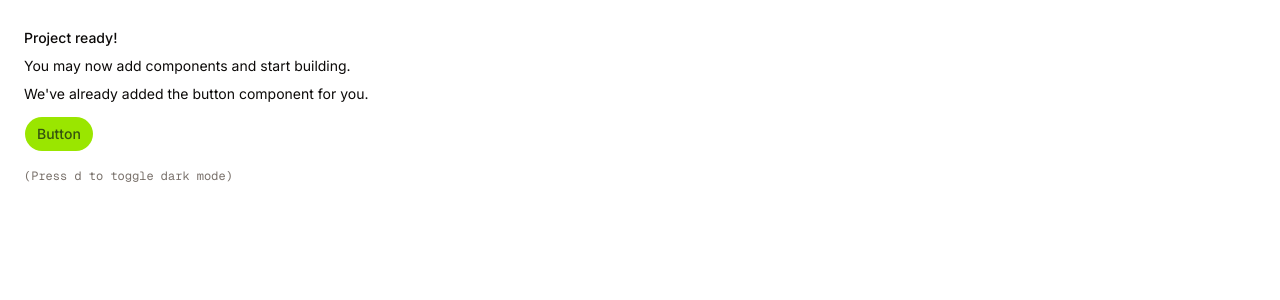
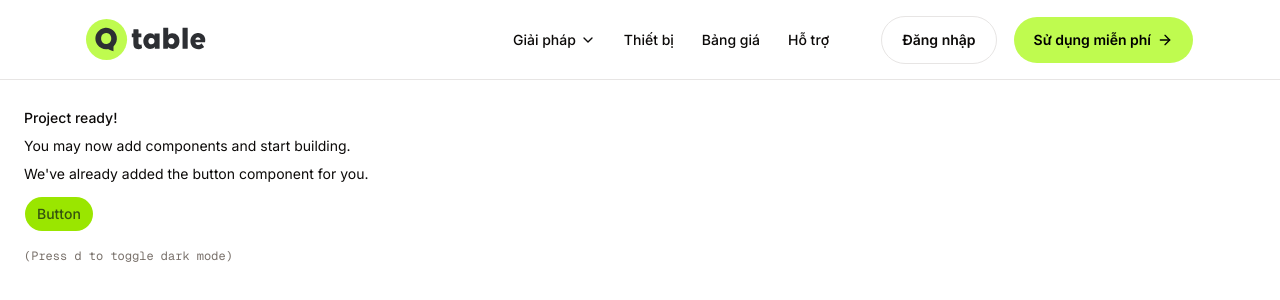
Before and after one commit to atuandev/bc-demo, a Next.js app: page / in a window 1280 px wide. Shown: the top 300 px of the page. Built offline with nearby package versions, Linux system fonts and the light colour scheme.

Commit message:
feat: handle nav

```diff
--- a/app/layout.tsx
+++ b/app/layout.tsx
@@ -2,6 +2,7 @@ import { Geist_Mono, Inter } from "next/font/google"
 
 import "./globals.css"
 import { ThemeProvider } from "@/components/theme-provider"
+import { Navbar } from "@/components/navbar"
 import { cn } from "@/lib/utils"
 
 const inter = Inter({ subsets: ["latin"], variable: "--font-sans" })
@@ -28,7 +29,10 @@ export default function RootLayout({
       )}
     >
       <body suppressHydrationWarning>
-        <ThemeProvider>{children}</ThemeProvider>
+        <ThemeProvider>
+          <Navbar />
+          {children}
+        </ThemeProvider>
       </body>
     </html>
   )
--- /dev/null
+++ b/components/navbar.tsx
@@ -0,0 +1,156 @@
+"use client"
+
+import { ArrowRight, ChevronUp } from "lucide-react"
+import Image from "next/image"
+import Link from "next/link"
+import { useRef, useState } from "react"
+
+import { Button } from "@/components/ui/button"
+import { cn } from "@/lib/utils"
+
+type DropdownItem = {
+  label: string
+  href: string
+  hasArrow?: boolean
+  isBold?: boolean
+}
+
+type NavItem = {
+  label: string
+  href: string
+  hasDropdown?: boolean
+  dropdownItems?: DropdownItem[]
+}
+
+const navItems: NavItem[] = [
+  {
+    label: "Giải pháp",
+    href: "/#",
+    hasDropdown: true,
+    dropdownItems: [
+      { label: "Lorem ipsum dolor", href: "/#" },
+      {
+        label: "Sed do eiusmod tempor",
+        href: "/#",
+        hasArrow: true,
+        isBold: true,
+      },
+      { label: "Lorem ipsum dolor", href: "/#" },
+      { label: "Sed do eiusmod tempor", href: "/#" },
+    ],
+  },
+  { label: "Thiết bị", href: "/#" },
+  { label: "Bảng giá", href: "/#" },
+  { label: "Hỗ trợ", href: "/#" },
+]
+
+export function Navbar() {
+  const [openDropdown, setOpenDropdown] = useState<string | null>(null)
+  const closeTimeoutRef = useRef<ReturnType<typeof setTimeout> | null>(null)
+
+  function handleMouseEnter(label: string) {
+    if (closeTimeoutRef.current) {
+      clearTimeout(closeTimeoutRef.current)
+      closeTimeoutRef.current = null
+    }
+    setOpenDropdown(label)
+  }
+
+  function handleMouseLeave() {
+    closeTimeoutRef.current = setTimeout(() => {
+      setOpenDropdown(null)
+    }, 150)
+  }
+
+  return (
+    <nav className="relative flex h-20 w-full items-center justify-between border-b px-[86px] py-[24px]">
+      {/* Logo */}
+      <Link href="/" className="shrink-0">
+        <Image src="/Logo-v2.svg" alt="Logo" width={120} height={32} />
+      </Link>
+
+      {/* Center nav items */}
+      <div className="flex items-center gap-10">
+        <ul className="flex items-center gap-1">
+          {navItems.map((item) => (
+            <li
+              key={item.label}
+              className="relative px-3 py-2"
+              onMouseEnter={() =>
+                item.hasDropdown && handleMouseEnter(item.label)
+              }
+              onMouseLeave={() => item.hasDropdown && handleMouseLeave()}
+            >
+              <Link
+                href={item.href}
+                className="flex items-center gap-1 text-sm font-medium transition-colors"
+              >
+                {item.label}
+                {item.hasDropdown && (
+                  <ChevronUp
+                    className={cn(
+                      "size-4 transition-transform duration-200",
+                      openDropdown === item.label ? "rotate-0" : "rotate-180",
+                    )}
+                  />
+                )}
+              </Link>
+
+              {/* Dropdown menu */}
+              {item.hasDropdown && item.dropdownItems && (
+                <div
+                  className={cn(
+                    "pointer-events-none absolute top-full left-0 z-50 pt-3 opacity-0 transition-all duration-200",
+                    openDropdown === item.label &&
+                      "pointer-events-auto opacity-100",
+                  )}
+                >
+                  <div className="flex w-[280px] flex-col gap-4 rounded-[12px] border-t bg-popover p-6 shadow-lg">
+                    {item.dropdownItems.map((dropdownItem, idx) => (
+                      <Link
+                        key={idx}
+                        href={dropdownItem.href}
+                        className={cn(
+                          "flex items-center text-sm transition-colors hover:opacity-70 gap-2",
+                          dropdownItem.isBold && "font-semibold",
+                        )}
+                      >
+                        {dropdownItem.label}
+                        {dropdownItem.hasArrow && (
+                          <ArrowRight className="size-4" />
+                        )}
+                      </Link>
+                    ))}
+                  </div>
+                </div>
+              )}
+            </li>
+          ))}
+        </ul>
+
+        {/* Right actions */}
+        <div className="flex items-center gap-4">
+          <Button
+            variant="outline"
+            size="lg"
+            nativeButton={false}
+            render={<Link href="/#" />}
+            className="font-semibold"
+          >
+            Đăng nhập
+          </Button>
+          <Button
+            variant="primary"
+            size="lg"
+            nativeButton={false}
+            render={<Link href="/#" />}
+            className="font-semibold"
+          >
+            Sử dụng miễn phí
+            <ArrowRight className="size-4" />
+          </Button>
+        </div>
+      </div>
+    </nav>
+  )
+}
--- a/components/ui/button.tsx
+++ b/components/ui/button.tsx
@@ -4,7 +4,7 @@ import { cva, type VariantProps } from "class-variance-authority"
 import { cn } from "@/lib/utils"
 
 const buttonVariants = cva(
-  "group/button inline-flex shrink-0 items-center justify-center rounded-4xl border border-transparent bg-clip-padding text-sm font-medium whitespace-nowrap transition-all outline-none select-none focus-visible:border-ring focus-visible:ring-3 focus-visible:ring-ring/30 active:not-aria-[haspopup]:translate-y-px disabled:pointer-events-none disabled:opacity-50 aria-invalid:border-destructive aria-invalid:ring-3 aria-invalid:ring-destructive/20 dark:aria-invalid:border-destructive/50 dark:aria-invalid:ring-destructive/40 [&_svg]:pointer-events-none [&_svg]:shrink-0 [&_svg:not([class*='size-'])]:size-4",
+  "group/button inline-flex shrink-0 items-center justify-center rounded-full border border-transparent bg-clip-padding text-sm font-medium whitespace-nowrap transition-all outline-none select-none focus-visible:border-ring focus-visible:ring-3 focus-visible:ring-ring/30 active:not-aria-[haspopup]:translate-y-px disabled:pointer-events-none disabled:opacity-50 aria-invalid:border-destructive aria-invalid:ring-3 aria-invalid:ring-destructive/20 dark:aria-invalid:border-destructive/50 dark:aria-invalid:ring-destructive/40 [&_svg]:pointer-events-none [&_svg]:shrink-0 [&_svg:not([class*='size-'])]:size-4",
   {
     variants: {
       variant: {
@@ -18,13 +18,15 @@ const buttonVariants = cva(
         destructive:
           "bg-destructive/10 text-destructive hover:bg-destructive/20 focus-visible:border-destructive/40 focus-visible:ring-destructive/20 dark:bg-destructive/20 dark:hover:bg-destructive/30 dark:focus-visible:ring-destructive/40",
         link: "text-primary underline-offset-4 hover:underline",
+        primary:
+          "bg-[#BFFB4F] text-black hover:bg-[#a8e040] focus-visible:border-[#BFFB4F]/60 focus-visible:ring-[#BFFB4F]/30",
       },
       size: {
         default:
           "h-9 gap-1.5 px-3 has-data-[icon=inline-end]:pr-2.5 has-data-[icon=inline-start]:pl-2.5",
         xs: "h-6 gap-1 px-2.5 text-xs has-data-[icon=inline-end]:pr-2 has-data-[icon=inline-start]:pl-2 [&_svg:not([class*='size-'])]:size-3",
         sm: "h-8 gap-1 px-3 has-data-[icon=inline-end]:pr-2 has-data-[icon=inline-start]:pl-2",
-        lg: "h-10 gap-1.5 px-4 has-data-[icon=inline-end]:pr-3 has-data-[icon=inline-start]:pl-3",
+        lg: "h-12 gap-1.5 px-5 has-data-[icon=inline-end]:pr-4 has-data-[icon=inline-start]:pl-4",
         icon: "size-9",
         "icon-xs": "size-6 [&_svg:not([class*='size-'])]:size-3",
         "icon-sm": "size-8",
```
Also changed, not shown: public/Logo-v2.svg (added).
